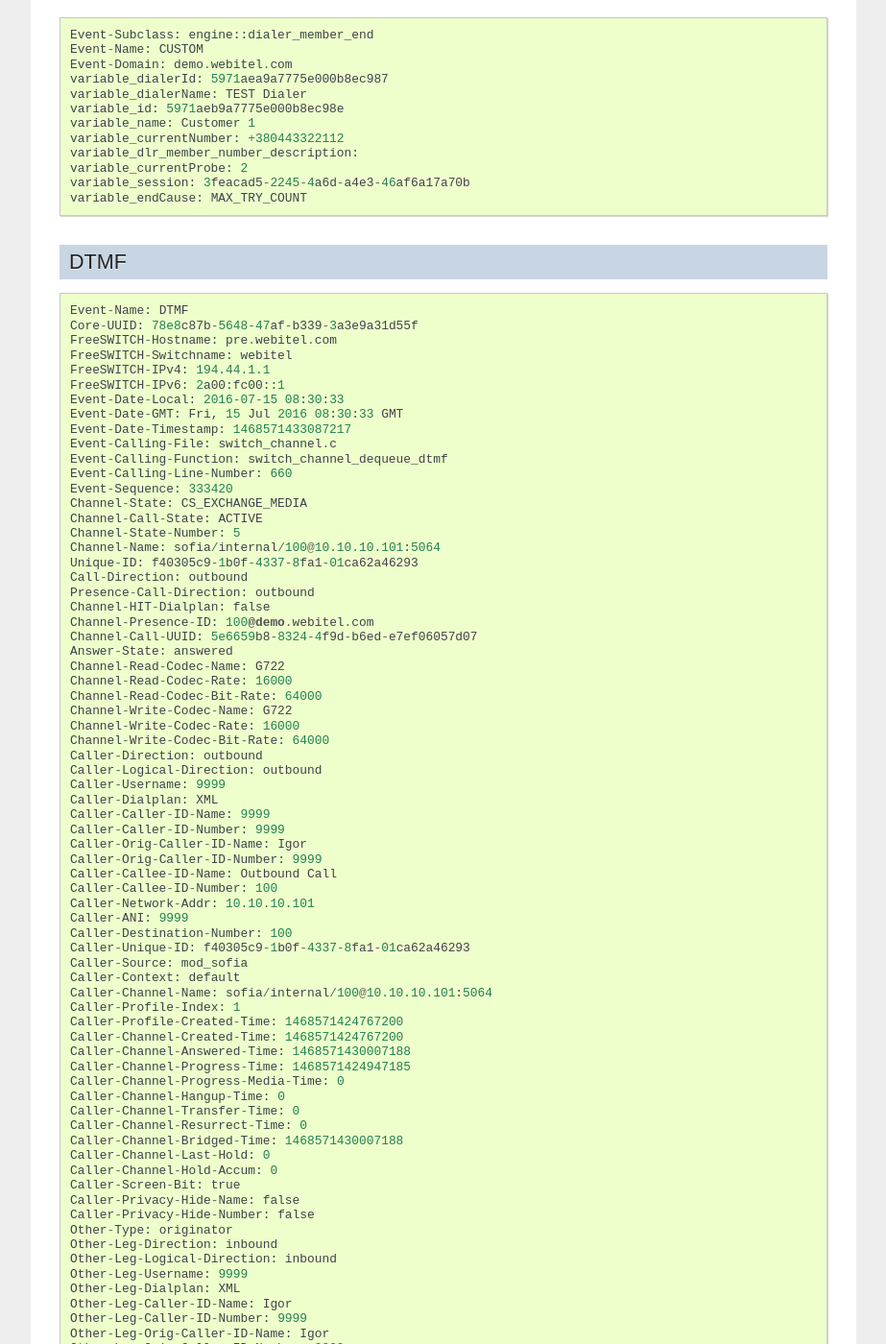
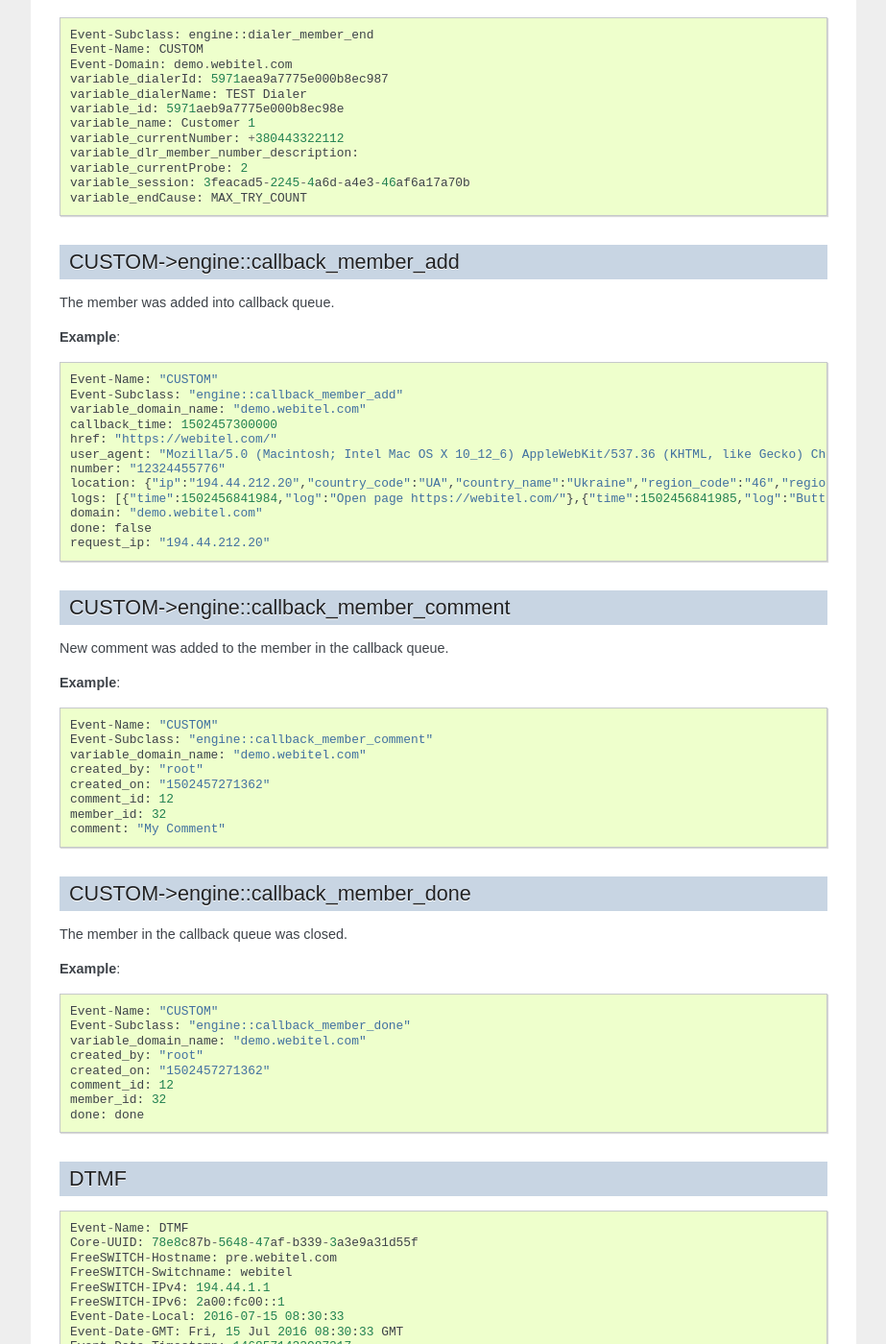
Before and after one commit to webitel/docs-en, a Sphinx documentation site: the page built from source/events-list.rst, in a window 1280 px wide and 1400 px high, scrolled down 3170 px. Shown: the whole window at 96% size, without its empty margins (198-1121 px from the left). Built offline with Sphinx 7.4.7, drawn with Linux system fonts in a browser that asks for light colours; some of the changed text lies outside the part shown.

Commit message:
new callback events

```diff
--- a/source/acr-applications.rst
+++ b/source/acr-applications.rst
@@ -448,7 +448,7 @@ httpRequest
                 "url": "https://sales.bpmonline.com/ServiceModel/AuthService.svc/Login",
                 "method": "POST",
                 "timeout": 2000,
-                "exportCookie": "${my_cookie}",
+                "exportCookie": "my_cookie",
                 "data": {
                     "UserName": "Supervisor",
                     "UserPassword": "Supervisor"
--- a/source/events-list.rst
+++ b/source/events-list.rst
@@ -196,6 +196,58 @@ Dialer's member was complited
 	variable_currentProbe: 2
 	variable_session: 3feacad5-2245-4a6d-a4e3-46af6a17a70b
         variable_endCause: MAX_TRY_COUNT
+
+CUSTOM->engine::callback_member_add
++++++++++++++++++++++++++++++++++++
+
+The member was added into callback queue.
+
+**Example**::
+
+        Event-Name: "CUSTOM"
+        Event-Subclass: "engine::callback_member_add"
+        variable_domain_name: "demo.webitel.com"
+        callback_time: 1502457300000
+        href: "https://webitel.com/"
+        user_agent: "Mozilla/5.0 (Macintosh; Intel Mac OS X 10_12_6) AppleWebKit/537.36 (KHTML, like Gecko) Chrome/60.0.3112.90 Safari/537.36"
+        number: "12324455776"
+        location: {"ip":"194.44.212.20","country_code":"UA","country_name":"Ukraine","region_code":"46","region_name":"L'vivs'ka Oblast'","city":"Lviv","zip_code":"","time_zone":"Europe/Kiev","latitude":49.8407,"longitude":24.0305,"metro_code":0}
+        logs: [{"time":1502456841984,"log":"Open page https://webitel.com/"},{"time":1502456841985,"log":"Button is displayed"},{"time":1502456841987,"log":"Open modal window"},{"time":1502456842031,"log":"Audio input device was found"},{"time":1502456843146,"log":"Go to the working time window"},{"time":1502456844479,"log":"Switch to scheduled call window"},{"time":1502456853564,"log":"Change date to 12.08"},{"time":1502456853936,"log":"Order a scheduled call. Number: 12324455776"}]
+        domain: "demo.webitel.com"
+        done: false
+        request_ip: "194.44.212.20"
+
+CUSTOM->engine::callback_member_comment
++++++++++++++++++++++++++++++++++++++++
+
+New comment was added to the member in the callback queue.
+
+**Example**::
+
+        Event-Name: "CUSTOM"
+        Event-Subclass: "engine::callback_member_comment"
+        variable_domain_name: "demo.webitel.com"
+        created_by: "root"
+        created_on: "1502457271362"
+        comment_id: 12
+        member_id: 32
+        comment: "My Comment"
+
+CUSTOM->engine::callback_member_done
+++++++++++++++++++++++++++++++++++++
+
+The member in the callback queue was closed.
+
+**Example**::
+
+        Event-Name: "CUSTOM"
+        Event-Subclass: "engine::callback_member_done"
+        variable_domain_name: "demo.webitel.com"
+        created_by: "root"
+        created_on: "1502457271362"
+        comment_id: 12
+        member_id: 32
+        done: done
 
 DTMF
 ++++
```
